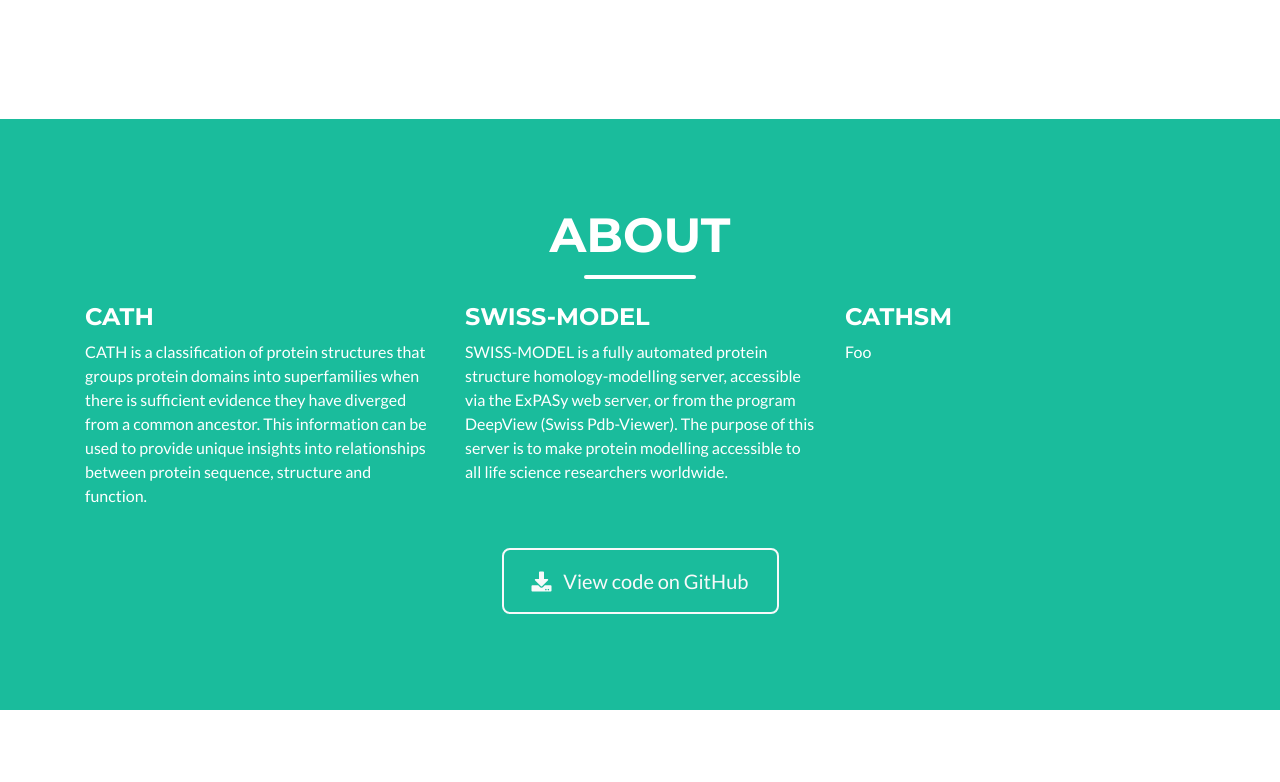
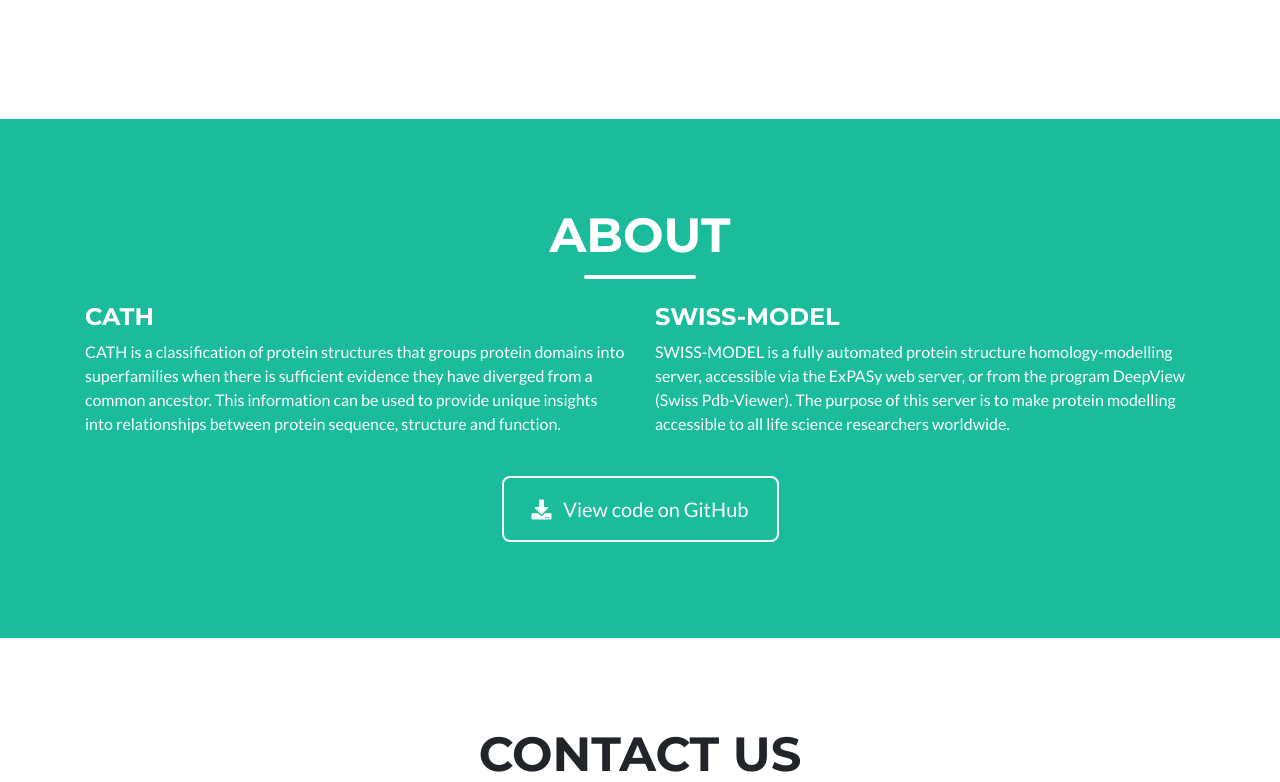
Before and after one commit to CATH-SWISSMODEL/cathsm-server, a Django app: page / in a window 1280 px wide. Shown: the part 1307-2089 px from the top of the page. Run offline with Django 3.2, Linux system fonts and the light colour scheme; parts of the project's set-up code (start-up, migrations or seed data) failed here and were passed over; some libraries are stand-ins or nearby versions.

Commit message:
tidy up missing text

```diff
--- a/cathapi/templates/base.html
+++ b/cathapi/templates/base.html
@@ -121,7 +121,7 @@
 
       <!-- About Section Content -->
       <div class="row">
-        <div class="col-lg-4 ml-auto">
+        <div class="col-lg-6 ml-auto">
           <h4>CATH</h4>
           <p>CATH is a classification of protein structures that groups
             protein domains into superfamilies when there is sufficient evidence
@@ -129,7 +129,7 @@
             information can be used to provide unique insights into relationships
             between protein sequence, structure and function.</p>
         </div>
-        <div class="col-lg-4 mr-auto">
+        <div class="col-lg-6 mr-auto">
           <h4>SWISS-MODEL</h4>
           <p>SWISS-MODEL is a fully automated protein structure homology-modelling
             server, accessible via the ExPASy web server, or from the program
@@ -138,10 +138,6 @@
             worldwide.</p>
         </div>
 
-        <div class="col-lg-4 ml-auto">
-          <h4>CATHSM</h4>
-          <p>Foo</p>
-        </div>
       </div>
 
       <!-- About Section Button -->
```
